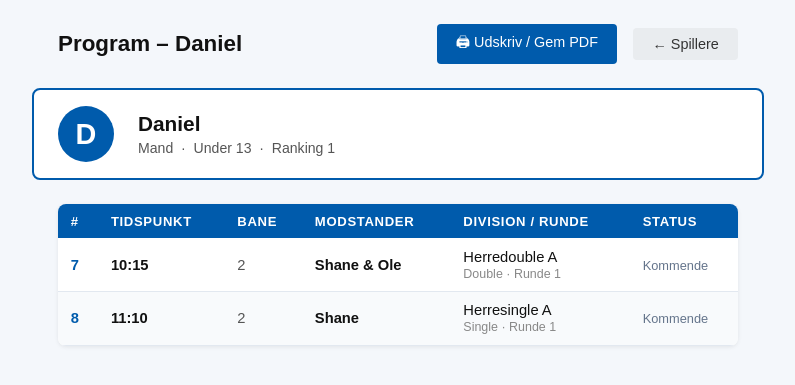
After one commit to MFuglsang/badminton_tournament_planner, a Django app: page /players/1/schedule/ in a window 1280 px wide. The commit adds this page. Shown: the top 385 px of the page, without its empty margins (242-1037 px from the left). Run offline with Django 5.2, Linux system fonts and the light colour scheme; data comes from the database, SQL or seed files in the repository; both versions use the stored data as it was after the commit.

Commit message:
Player program and locks

```diff
--- a/players/templates/players/player_list.html
+++ b/players/templates/players/player_list.html
@@ -42,6 +42,7 @@
             <td><span class="badge badge-pending">{{ player.get_division_display }}</span></td>
             <td>
                 <div class="btn-group">
+                    <a href="{% url 'player_schedule_print' player.id %}" class="btn btn-secondary btn-sm" target="_blank">📋 Program</a>
                     <a href="{% url 'player_edit' player.id %}" class="btn btn-secondary btn-sm">Rediger</a>
                     <a href="{% url 'player_delete' player.id %}" class="btn btn-danger btn-sm">Slet</a>
                 </div>
--- /dev/null
+++ b/players/templates/players/player_schedule_print.html
@@ -0,0 +1,223 @@
+<!DOCTYPE html>
+<html lang="da">
+<head>
+<meta charset="UTF-8">
+<title>Program – {{ player.name }}</title>
+<style>
+  body {
+    font-family: Arial, Helvetica, sans-serif;
+    background: #f4f7fb;
+    margin: 0;
+    padding: 1.5rem;
+    color: #111;
+  }
+
+  .screen-header {
+    max-width: 680px;
+    margin: 0 auto 1.5rem;
+    display: flex;
+    align-items: center;
+    gap: 1rem;
+    flex-wrap: wrap;
+  }
+  .screen-header h1 { margin: 0; font-size: 1.4rem; flex: 1; }
+  .btn {
+    display: inline-block;
+    padding: 0.5rem 1.2rem;
+    border-radius: 4px;
+    text-decoration: none;
+    font-size: 0.9rem;
+    cursor: pointer;
+    border: none;
+  }
+  .btn-primary   { background: #005BAC; color: #fff; }
+  .btn-secondary { background: #e9ecef; color: #333; }
+
+  /* ── Player card ─── */
+  .player-card {
+    max-width: 680px;
+    margin: 0 auto 1.5rem;
+    background: #fff;
+    border: 2px solid #005BAC;
+    border-radius: 8px;
+    padding: 1rem 1.5rem;
+    display: flex;
+    align-items: center;
+    gap: 1.5rem;
+  }
+  .player-avatar {
+    width: 56px;
+    height: 56px;
+    background: #005BAC;
+    color: #fff;
+    border-radius: 50%;
+    display: flex;
+    align-items: center;
+    justify-content: center;
+    font-size: 1.8rem;
+    font-weight: 700;
+    flex-shrink: 0;
+  }
+  .player-info h2 { margin: 0 0 0.2rem; font-size: 1.3rem; }
+  .player-info p  { margin: 0; color: #555; font-size: 0.88rem; }
+
+  /* ── Match table ─── */
+  .match-table-wrap {
+    max-width: 680px;
+    margin: 0 auto;
+  }
+  table {
+    width: 100%;
+    border-collapse: collapse;
+    background: #fff;
+    border-radius: 8px;
+    overflow: hidden;
+    box-shadow: 0 1px 4px rgba(0,0,0,.08);
+  }
+  thead th {
+    background: #005BAC;
+    color: #fff;
+    padding: 0.6rem 0.8rem;
+    font-size: 0.82rem;
+    text-transform: uppercase;
+    letter-spacing: 0.05em;
+    text-align: left;
+  }
+  tbody tr:nth-child(even) { background: #f8fafc; }
+  tbody tr { border-bottom: 1px solid #e2e8f0; }
+  tbody td {
+    padding: 0.65rem 0.8rem;
+    font-size: 0.92rem;
+    vertical-align: middle;
+  }
+  .kamp-nr {
+    font-weight: 700;
+    color: #005BAC;
+    white-space: nowrap;
+  }
+  .tid {
+    white-space: nowrap;
+    font-weight: 600;
+  }
+  .bane {
+    white-space: nowrap;
+    color: #555;
+  }
+  .modstander {
+    font-weight: 600;
+  }
+  .division-label {
+    font-size: 0.78rem;
+    color: #888;
+  }
+  .status-done    { color: #16a34a; font-size: 0.8rem; }
+  .status-active  { color: #d97706; font-size: 0.8rem; font-weight: 600; }
+  .status-pending { color: #64748b; font-size: 0.8rem; }
+
+  .no-matches {
+    max-width: 680px;
+    margin: 2rem auto;
+    text-align: center;
+    color: #888;
+    background: #fff;
+    border-radius: 8px;
+    padding: 3rem;
+  }
+
+  /* ── Print overrides ─── */
+  @media print {
+    @page {
+      size: A4 portrait;
+      margin: 15mm 12mm;
+    }
+    body {
+      background: none;
+      padding: 0;
+    }
+    .screen-header { display: none; }
+    .player-card {
+      border-color: #000;
+      box-shadow: none;
+      margin-bottom: 8mm;
+    }
+    .player-avatar { background: #000; }
+    thead th { background: #000; }
+    table { box-shadow: none; border: 1px solid #aaa; }
+  }
+</style>
+</head>
+<body>
+
+<div class="screen-header">
+  <h1>Program – {{ player.name }}</h1>
+  <button class="btn btn-primary" onclick="window.print()">🖨 Udskriv / Gem PDF</button>
+  <a href="{% url 'player_list' %}" class="btn btn-secondary">← Spillere</a>
+</div>
+
+<div class="player-card">
+  <div class="player-avatar">{{ player.name|first|upper }}</div>
+  <div class="player-info">
+    <h2>{{ player.name }}</h2>
+    <p>{{ player.get_gender_display }} &nbsp;·&nbsp; {{ player.get_division_display }} &nbsp;·&nbsp; Ranking {{ player.ranking }}</p>
+  </div>
+</div>
+
+{% if matches %}
+<div class="match-table-wrap">
+  <table>
+    <thead>
+      <tr>
+        <th>#</th>
+        <th>Tidspunkt</th>
+        <th>Bane</th>
+        <th>Modstander</th>
+        <th>Division / Runde</th>
+        <th>Status</th>
+      </tr>
+    </thead>
+    <tbody>
+      {% for match in matches %}
+      <tr>
+        <td class="kamp-nr">{{ match.match_number }}</td>
+        <td class="tid">{{ match.scheduled_time|time:"H:i" }}</td>
+        <td class="bane">{{ match.court|default:"–" }}</td>
+        <td class="modstander">
+          {% if match.team1 and match.team2 %}
+            {% if match.team1.player1.id == player.id or match.team1.player2.id == player.id %}
+              {{ match.team2.name }}
+            {% else %}
+              {{ match.team1.name }}
+            {% endif %}
+          {% else %}
+            –
+          {% endif %}
+        </td>
+        <td>
+          <span>{{ match.division.name }}</span><br>
+          <span class="division-label">{{ match.division.get_discipline_display }} · Runde {{ match.match_round }}</span>
+        </td>
+        <td>
+          {% if match.status == 'completed' %}
+            <span class="status-done">✓ Afsluttet</span>
+            {% if match.score %}<br><span style="font-size:0.78rem; color:#555;">{{ match.score }}</span>{% endif %}
+          {% elif match.status == 'in_progress' %}
+            <span class="status-active">▶ I gang</span>
+          {% else %}
+            <span class="status-pending">Kommende</span>
+          {% endif %}
+        </td>
+      </tr>
+      {% endfor %}
+    </tbody>
+  </table>
+</div>
+{% else %}
+<div class="no-matches">
+  <div style="font-size:2rem; margin-bottom:0.5rem;">📅</div>
+  <p>Ingen kampe med tidspunkt fundet for {{ player.name }}.<br>
+  Sørg for at turneringen har en spilleplan genereret.</p>
+</div>
+{% endif %}
+
+</body>
+</html>
--- a/players/urls.py
+++ b/players/urls.py
@@ -6,6 +6,7 @@ urlpatterns = [
     path('add/', views.player_add, name='player_add'),
     path('<int:pk>/edit/', views.player_edit, name='player_edit'),
     path('<int:pk>/delete/', views.player_delete, name='player_delete'),
+    path('<int:pk>/schedule/', views.player_schedule_print, name='player_schedule_print'),
     path('teams/', views.team_list, name='team_list'),
     path('teams/add/', views.team_add, name='team_add'),
     path('teams/<int:pk>/edit/', views.team_edit, name='team_edit'),
--- a/players/views.py
+++ b/players/views.py
@@ -1,5 +1,6 @@
 from django.shortcuts import render, get_object_or_404, redirect
 from django.contrib import messages
+from django.db.models import Q
 from .models import Player, Team
 from .forms import PlayerForm, TeamForm
 
@@ -82,3 +83,24 @@ def team_delete(request, pk):
         messages.success(request, f'Hold "{name}" er slettet.')
         return redirect('team_list')
     return render(request, 'players/player_confirm_delete.html', {'object': team, 'type': 'hold'})
+
+
+def player_schedule_print(request, pk):
+    """Print-venlig spilleplan for en enkelt spiller på tværs af turneringer."""
+    from tournaments.models import Match
+    player = get_object_or_404(Player, pk=pk)
+    # Find alle teams som spilleren er en del af
+    teams = Team.objects.filter(Q(player1=player) | Q(player2=player))
+    # Find alle kampe (med tidspunkt) for disse teams, sorteret efter tidspunkt
+    matches = (
+        Match.objects
+        .filter(Q(team1__in=teams) | Q(team2__in=teams))
+        .filter(scheduled_time__isnull=False)
+        .exclude(match_number=None)
+        .select_related('team1', 'team2', 'division', 'division__tournament', 'winner')
+        .order_by('scheduled_time')
+    )
+    return render(request, 'players/player_schedule_print.html', {
+        'player': player,
+        'matches': matches,
+    })
--- a/tournaments/models.py
+++ b/tournaments/models.py
@@ -45,6 +45,11 @@ class Tournament(models.Model):
         null=True, blank=True,
         verbose_name=_("Starttidspunkt"),
         help_text=_("Klokkeslæt for første kamp"),
+    )
+    schedule_locked = models.BooleanField(
+        default=False,
+        verbose_name=_("Program låst"),
+        help_text=_("Når programmet er låst, kan kampprogram og spilleplan ikke ændres."),
     )
 
     def __str__(self):
--- a/tournaments/urls.py
+++ b/tournaments/urls.py
@@ -17,4 +17,5 @@ urlpatterns = [
     path('division/<int:pk>/scoresheet/', views.division_scoresheet, name='division_scoresheet'),
     path('<int:pk>/schedule/', views.tournament_schedule, name='tournament_schedule'),
     path('<int:pk>/schedule/generate/', views.tournament_generate_time_schedule, name='tournament_generate_time_schedule'),
+    path('<int:pk>/schedule/lock/', views.tournament_toggle_lock, name='tournament_toggle_lock'),
 ]
```
Also changed, not shown: tournaments/templates/tournaments/schedule.html (+19 -5 lines), tournaments/templates/tournaments/tournament_detail.html (+6 -1 lines), tournaments/views.py (+18 -1 lines), db.sqlite3, tournaments/migrations/0012_tournament_schedule_locked.py (added).
